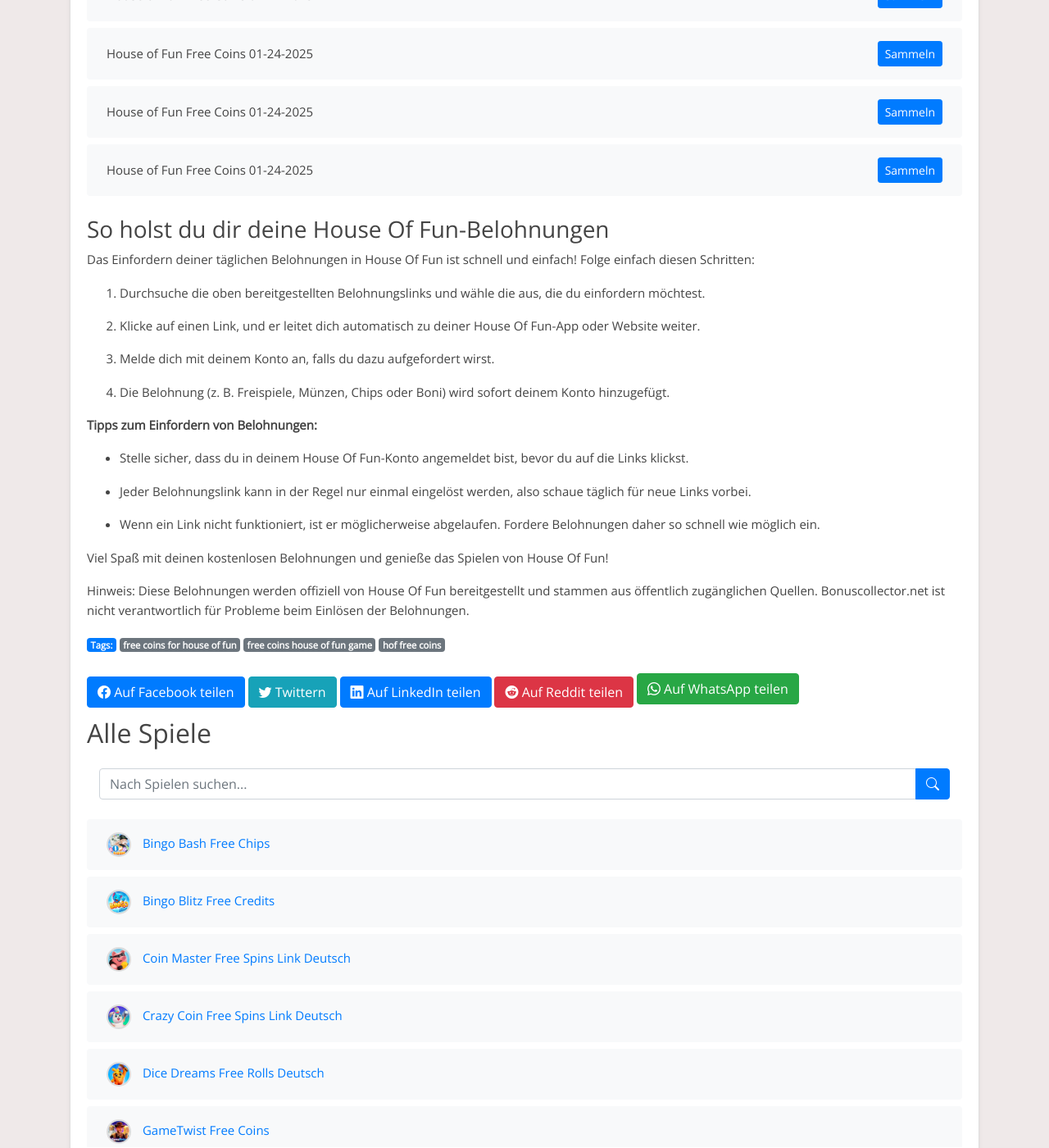
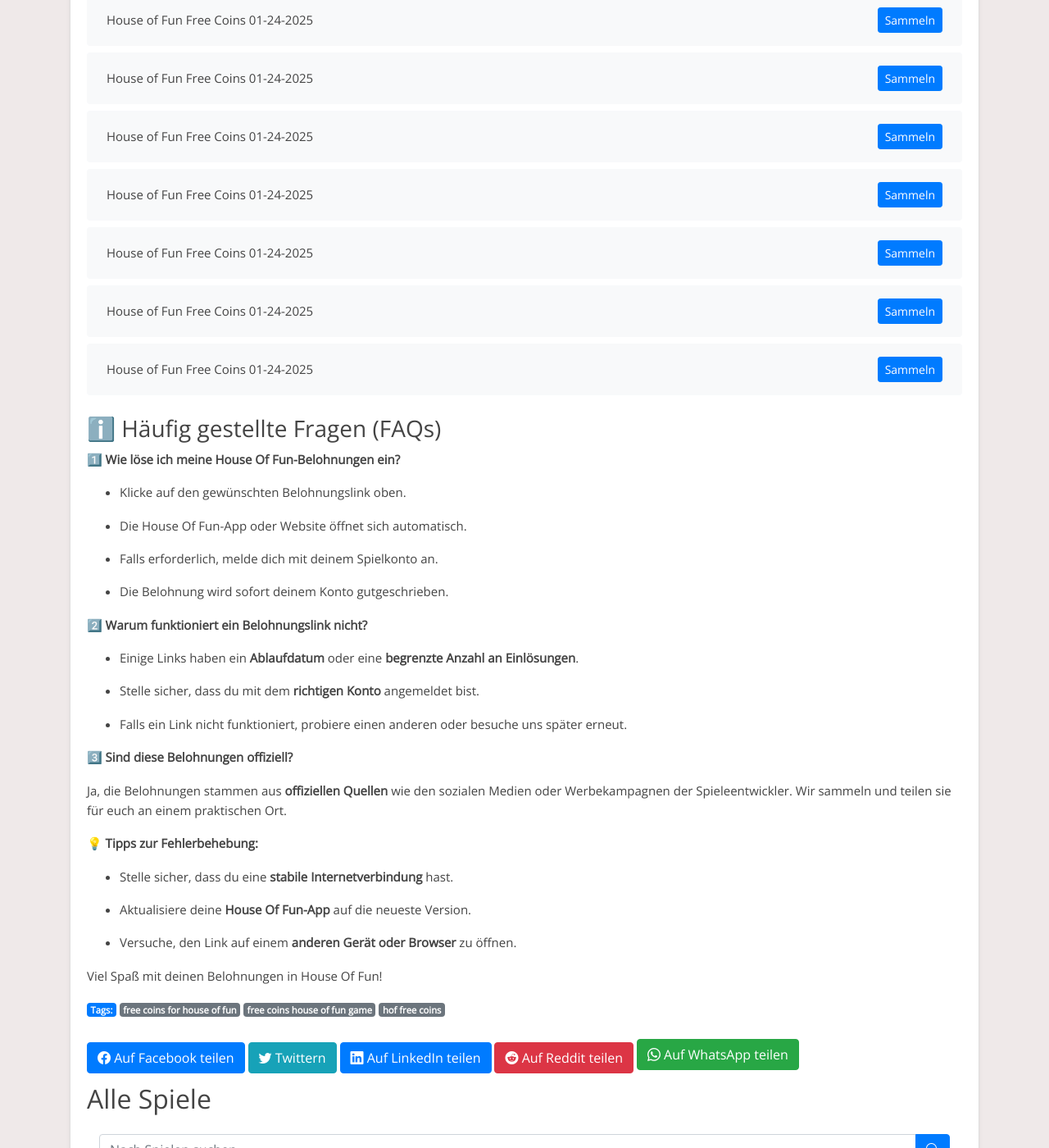
Before and after one commit to Prollad99/bs-de, a Jekyll site: the page built from _posts/2025-01-19-house-of-fun.md, in a window 1280 px wide and 1400 px high, scrolled down 7477 px. Shown: the whole window at 82% size. Built offline with Jekyll 4.4.1, drawn with Linux system fonts in a browser that asks for light colours; some of the changed text lies outside the part shown.

Commit message:
Aktualisiere Inhalte für house-of-fun

```diff
--- a/_includes/house-of-fun_footer.html
+++ b/_includes/house-of-fun_footer.html
@@ -1,27 +1,38 @@
-### So holst du dir deine House Of Fun-Belohnungen
+### ℹ️ Häufig gestellte Fragen (FAQs)
 
 
-Das Einfordern deiner täglichen Belohnungen in House Of Fun ist schnell und einfach! Folge einfach diesen Schritten:
+**1️⃣ Wie löse ich meine House Of Fun-Belohnungen ein?**
 
-1. Durchsuche die oben bereitgestellten Belohnungslinks und wähle die aus, die du einfordern möchtest.
+- Klicke auf den gewünschten Belohnungslink oben.
 
-2. Klicke auf einen Link, und er leitet dich automatisch zu deiner House Of Fun-App oder Website weiter.
+- Die House Of Fun-App oder Website öffnet sich automatisch.
 
-3. Melde dich mit deinem Konto an, falls du dazu aufgefordert wirst.
+- Falls erforderlich, melde dich mit deinem Spielkonto an.
 
-4. Die Belohnung (z. B. Freispiele, Münzen, Chips oder Boni) wird sofort deinem Konto hinzugefügt.
+- Die Belohnung wird sofort deinem Konto gutgeschrieben.
 
 
-**Tipps zum Einfordern von Belohnungen:**
+**2️⃣ Warum funktioniert ein Belohnungslink nicht?**
 
-- Stelle sicher, dass du in deinem House Of Fun-Konto angemeldet bist, bevor du auf die Links klickst.
+- Einige Links haben ein **Ablaufdatum** oder eine **begrenzte Anzahl an Einlösungen**.
 
-- Jeder Belohnungslink kann in der Regel nur einmal eingelöst werden, also schaue täglich für neue Links vorbei.
+- Stelle sicher, dass du mit dem **richtigen Konto** angemeldet bist.
 
-- Wenn ein Link nicht funktioniert, ist er möglicherweise abgelaufen. Fordere Belohnungen daher so schnell wie möglich ein.
+- Falls ein Link nicht funktioniert, probiere einen anderen oder besuche uns später erneut.
 
 
-Viel Spaß mit deinen kostenlosen Belohnungen und genieße das Spielen von House Of Fun!
+**3️⃣ Sind diese Belohnungen offiziell?**
+
+Ja, die Belohnungen stammen aus **offiziellen Quellen** wie den sozialen Medien oder Werbekampagnen der Spieleentwickler. Wir sammeln und teilen sie für euch an einem praktischen Ort.
 
 
-Hinweis: Diese Belohnungen werden offiziell von House Of Fun bereitgestellt und stammen aus öffentlich zugänglichen Quellen. Bonuscollector.net ist nicht verantwortlich für Probleme beim Einlösen der Belohnungen.
+**💡 Tipps zur Fehlerbehebung:**
+
+- Stelle sicher, dass du eine **stabile Internetverbindung** hast.
+
+- Aktualisiere deine **House Of Fun-App** auf die neueste Version.
+
+- Versuche, den Link auf einem **anderen Gerät oder Browser** zu öffnen.
+
+
+Viel Spaß mit deinen Belohnungen in House Of Fun!
--- a/_includes/house-of-fun_post.html
+++ b/_includes/house-of-fun_post.html
@@ -1,13 +1,29 @@
-Entdecke tägliche House Of Fun-Belohnungen!
+## House Of Fun – Tägliche Belohnungen & Tipps
 
 
-Bist du ein Fan von House Of Fun und möchtest dein Spielerlebnis verbessern? Du bist hier genau richtig! Diese Seite ist allen House Of Fun-Enthusiasten gewidmet, die täglich kostenlose Belohnungen einfordern möchten. Hier findest du die neuesten Links, um Freispiele, Münzen, Chips und andere spannende Boni zu sammeln, damit du das Spiel noch mehr genießen kannst.
+**Hol dir täglich exklusive Belohnungen für House Of Fun!** Wir stellen dir die neuesten Bonuslinks bereit, mit denen du Freispiele, Münzen, Chips und andere Belohnungen sammeln kannst.
 
 
-House Of Fun ist ein unterhaltsames Spiel, das von Millionen geliebt wird. Ob du höhere Level erreichen oder einfach nur den Nervenkitzel genießen möchtest – unsere täglichen Belohnungslinks halten dich im Spiel.
+### 🎮 Was ist House Of Fun?
+
+House Of Fun ist ein spannendes und unterhaltsames Spiel, das Millionen von Spielern weltweit begeistert. Es bietet tägliche Herausforderungen, Events und Belohnungen, die dein Spielerlebnis verbessern.
 
 
-Hinweis: House Of Fun ist eine kostenlose App, die ausschließlich zu Unterhaltungszwecken entwickelt wurde. Bonuscollector.net ist eine unabhängige Plattform und steht in keiner Verbindung zu den Entwicklern oder Eigentümern von House Of Fun.
+### 🏆 Warum solltest du Belohnungen einlösen?
+
+- **Mehr Spielzeit** – Genieße das Spiel ohne Unterbrechungen.
+
+- **Schneller Fortschritt** – Steige schneller auf und schalte neue Inhalte frei.
+
+- **Events optimal nutzen** – Einige Boni sind nur für kurze Zeit verfügbar!
 
 
-Schau täglich vorbei, um sicherzustellen, dass du keine Belohnung verpasst!
+### 💡 Pro Tipp:
+
+„Speichere deine Belohnungen für besondere Events oder Herausforderungen, um den maximalen Vorteil zu erzielen!“
+
+
+Bleib dran und sichere dir täglich deine House Of Fun-Belohnungen!
+
+
+*Hinweis: Bonuscollector.net steht in keiner Verbindung zu den Entwicklern von House Of Fun. Alle Links stammen aus offiziellen Quellen.*
```
